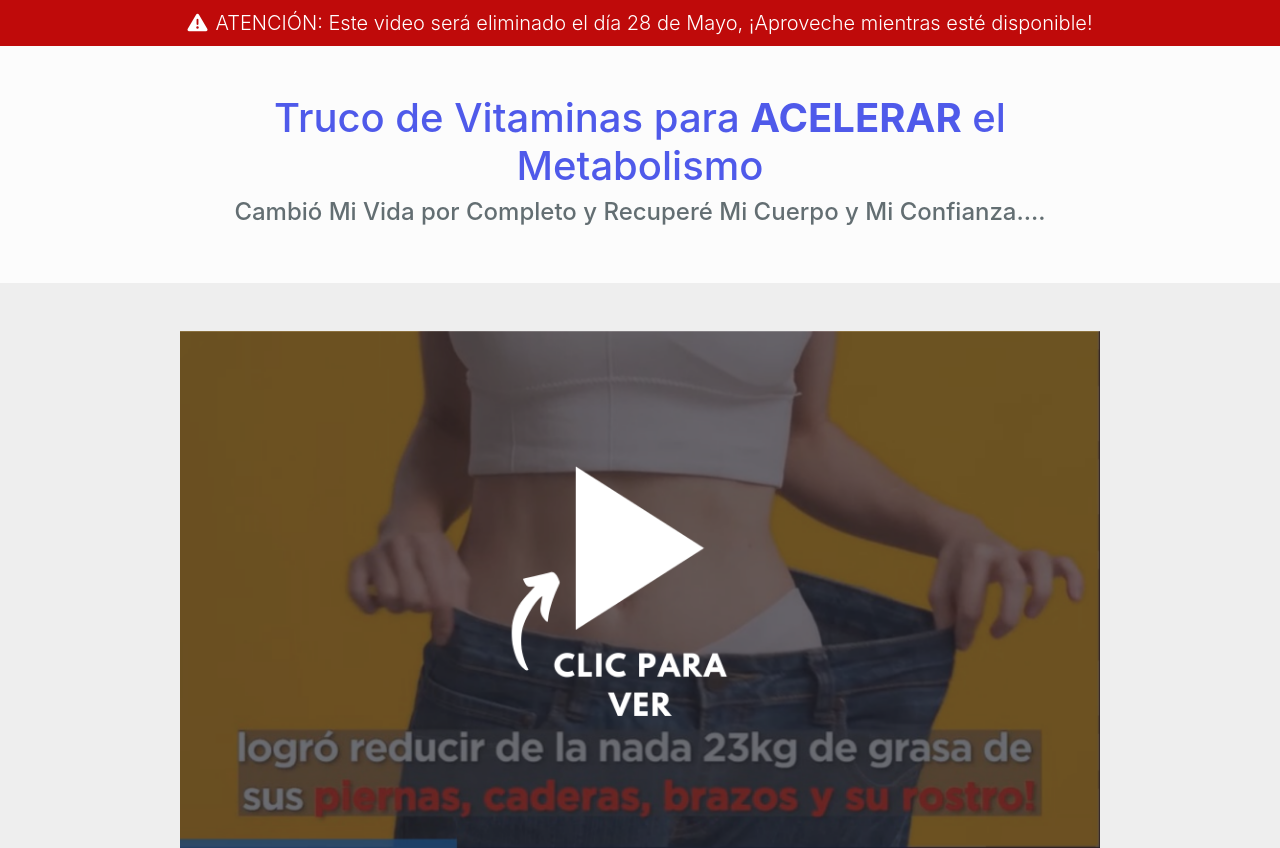
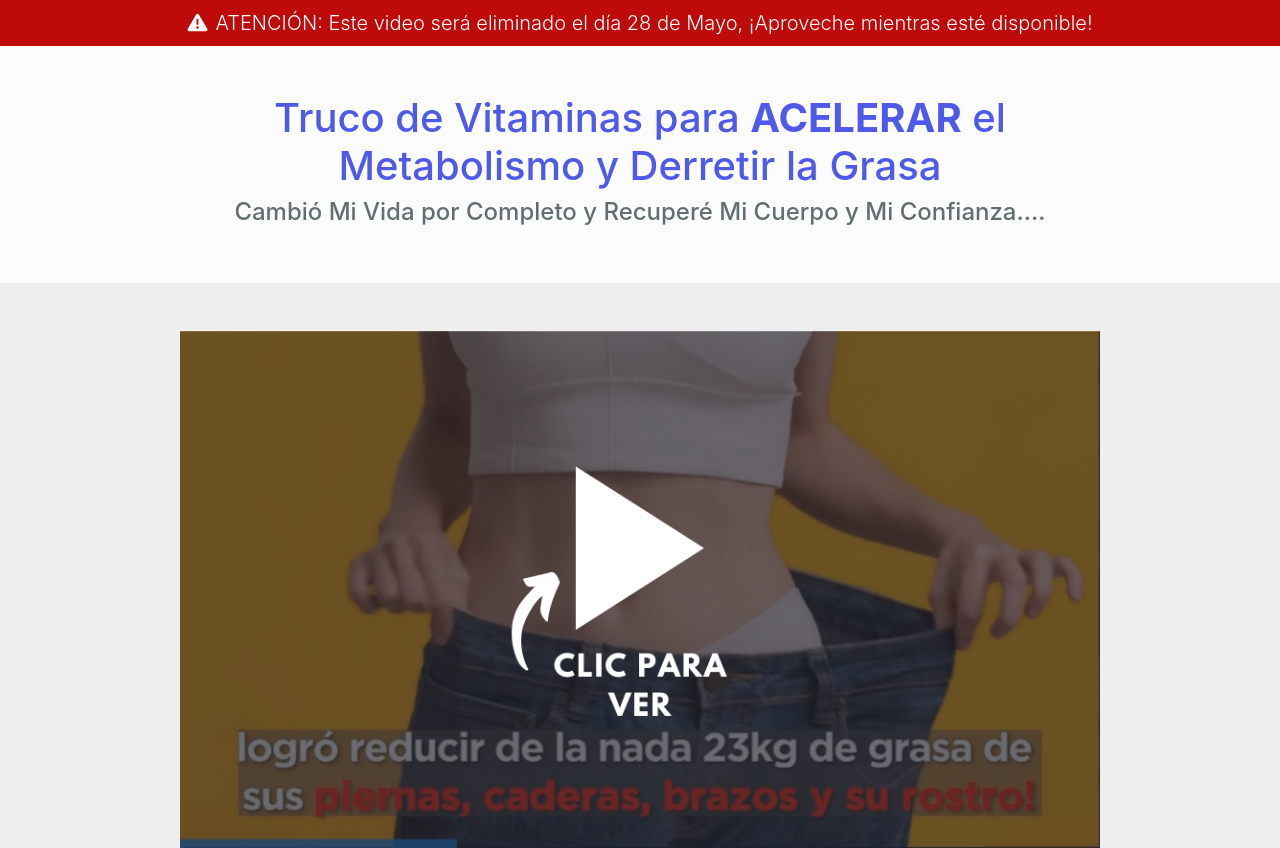
Before and after one commit to gabrielgurgel29/tiendadesalud.online, a plain HTML site: page index.html in a window 1280 px wide. Shown: the top 848 px of the page. Drawn offline with nearby package versions, Linux system fonts and the light colour scheme.

Commit message:
Update index.html

```diff
--- a/index.html
+++ b/index.html
@@ -42,7 +42,7 @@
       <div class="container">
         <div class="row justify-content-center">
           <div class="col-lg-10 text-center">
-            <h1>Truco de Vitaminas para <b>ACELERAR</b> el Metabolismo</h1>
+            <h1>Truco de Vitaminas para <b>ACELERAR</b> el Metabolismo y Derretir la Grasa</h1>
             <h4>Cambió Mi Vida por Completo y Recuperé Mi Cuerpo y Mi Confianza....</h4>
           </div>
         </div>
```
